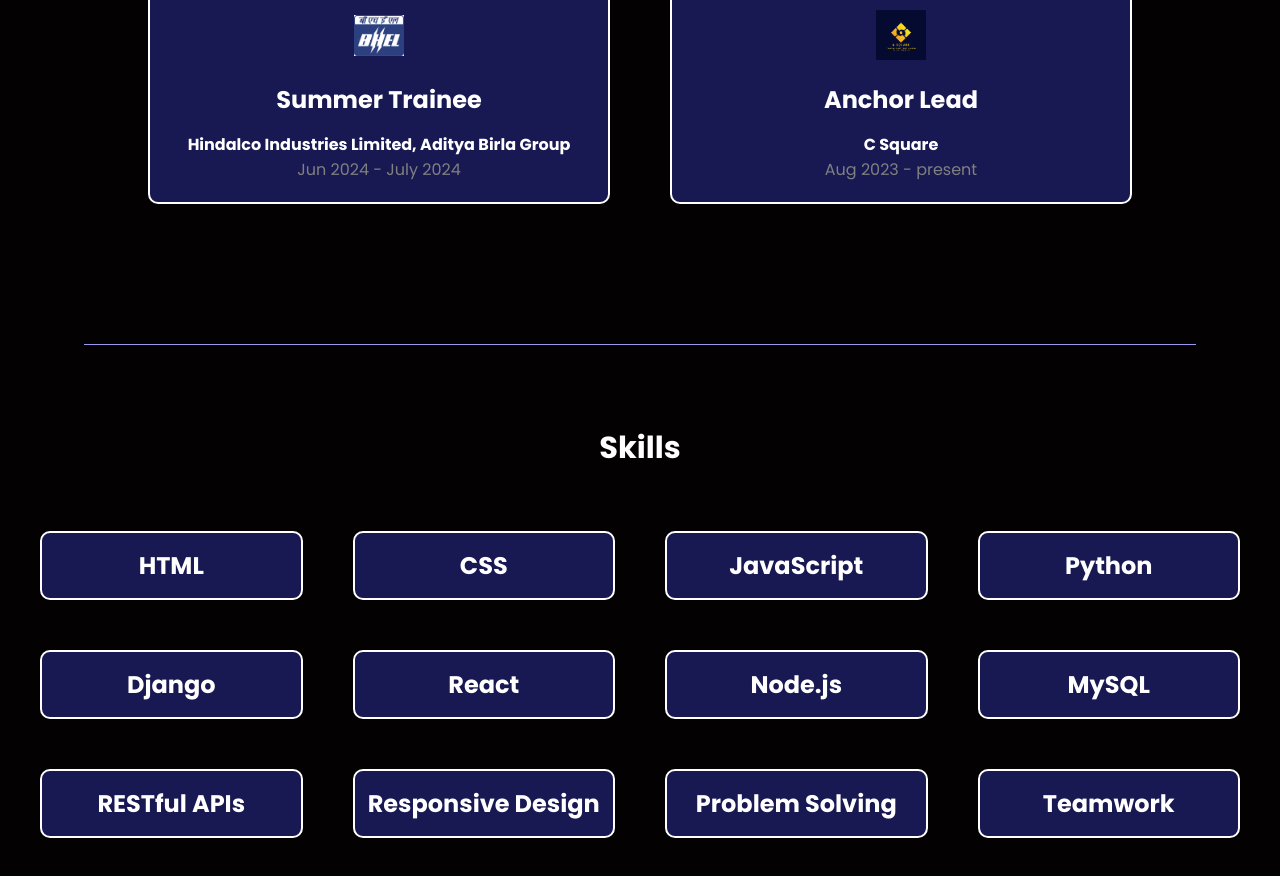
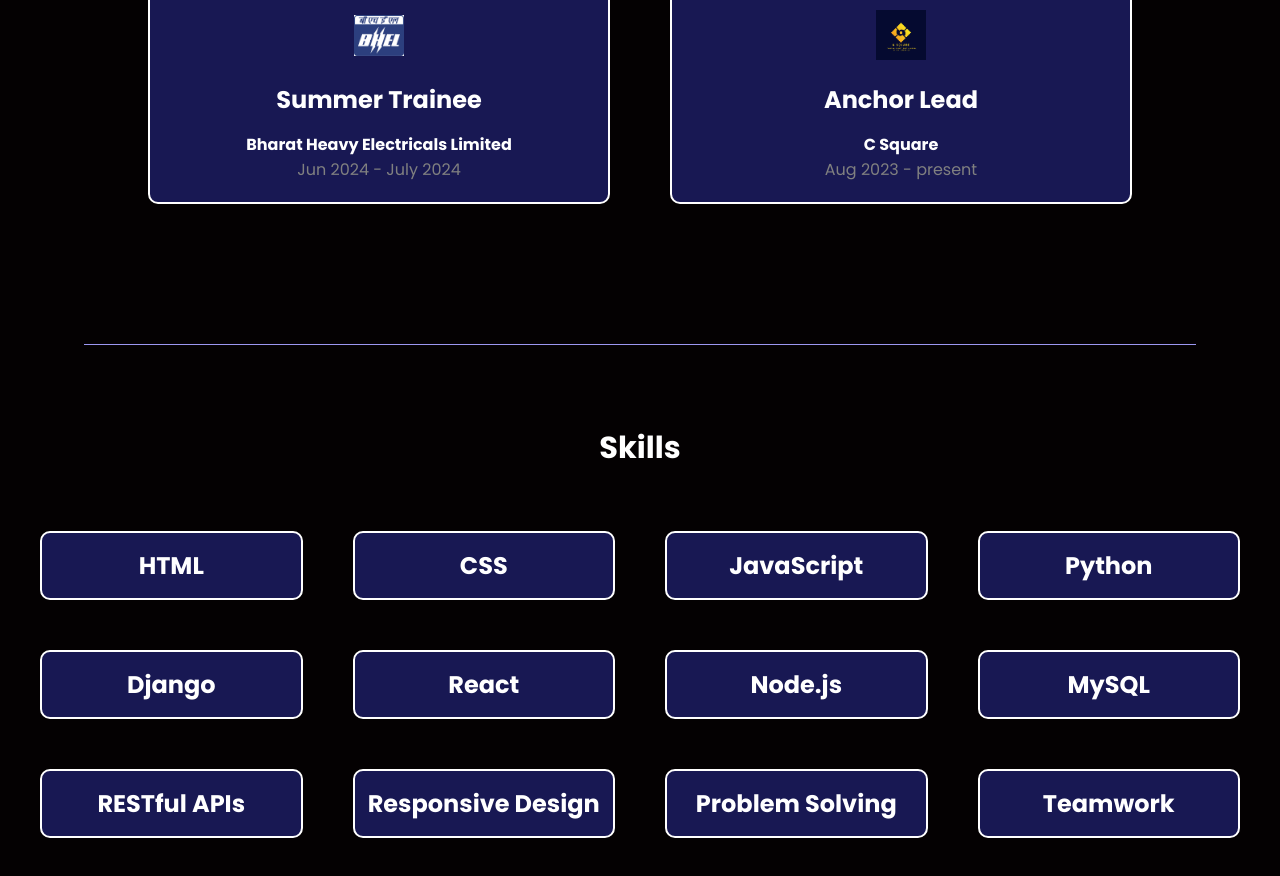
Before and after one commit to vannystark3/web-portfolio, a plain HTML site: page index.html in a window 1280 px wide. Shown: the part 1084-1960 px from the top of the page. Drawn offline with nearby package versions, Linux system fonts and the light colour scheme.

Commit message:
Update index.html

```diff
--- a/index.html
+++ b/index.html
@@ -83,7 +83,7 @@
       const workExperiences = [
         {
           title: "Summer Trainee",
-          company: "Hindalco Industries Limited, Aditya Birla Group",
+          company: "Bharat Heavy Electricals Limited",
           description:
             "Jun 2024 - July 2024",
           image: "bhel.png",
```
